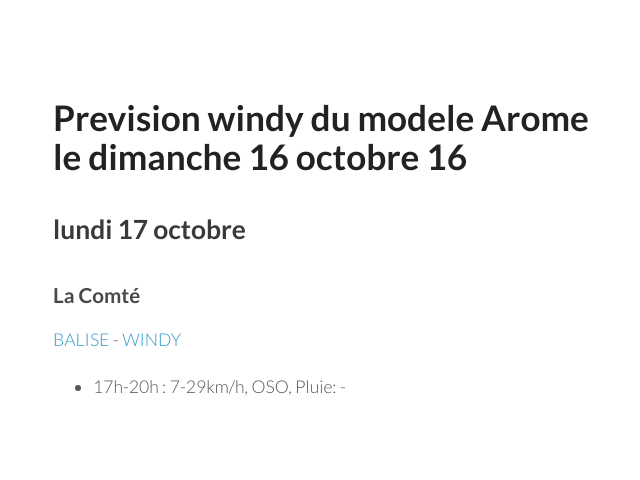
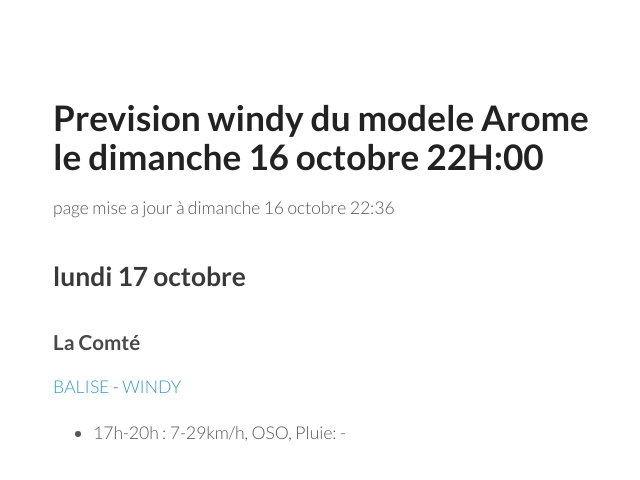
Before and after one commit to parapente-dans-le-nord/parapente-dans-le-nord.github.io, a Jekyll site: the page built from index.markdown, in a window 1280 px wide. Shown: the top 480 px of the page, without its empty margins (117-757 px from the left). Built offline with Jekyll 4.4.1, drawn with Linux system fonts in a browser that asks for light colours; our own code applies the rules of GitHub Pages for plain Markdown files.

Commit message:
update index.markdown

```diff
--- a/index.markdown
+++ b/index.markdown
@@ -3,7 +3,8 @@ layout: my-layout
 ---
 
 
-# Prevision windy du modele Arome le dimanche 16 octobre 16
+# Prevision windy du modele Arome le dimanche 16 octobre 22H:00
+page mise a jour à dimanche 16 octobre 22:36
 
 ## lundi 17 octobre
 
```
